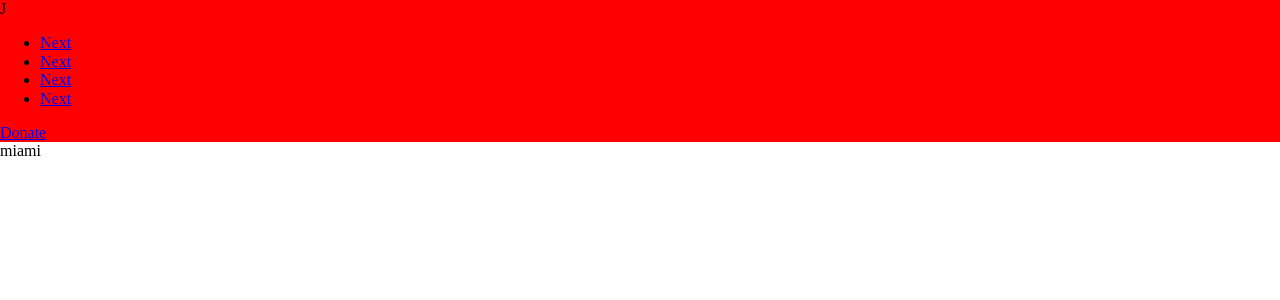
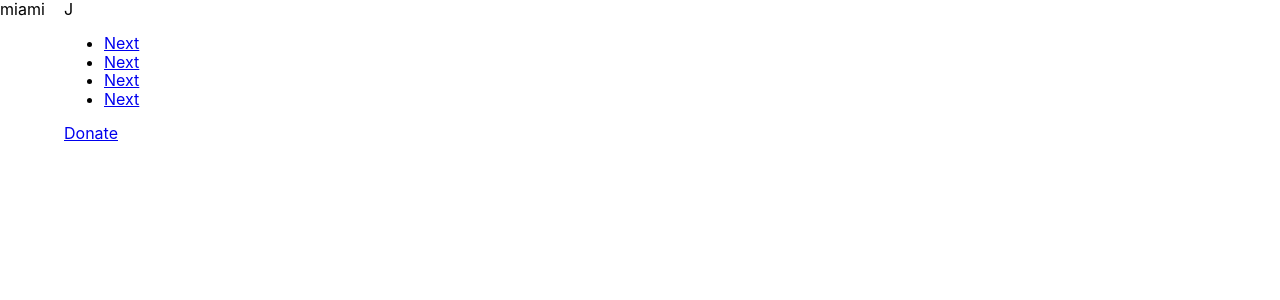
Before and after one commit to jbuyu/live-ngo, a Next.js app: page / in a window 1280 px wide. Shown: the top 300 px of the page. Built offline with nearby package versions, Linux system fonts and the light colour scheme.

Commit message:
sets up header component

```diff
--- a/package.json
+++ b/package.json
@@ -10,7 +10,6 @@
   "dependencies": {
     "next": "10.0.1",
     "node-sass": "^5.0.0",
-    "normalize-scss": "^7.0.1",
     "react": "17.0.1",
     "react-dom": "17.0.1",
     "react-icons": "^3.11.0",
--- a/styles/globals.scss
+++ b/styles/globals.scss
@@ -1,2 +1,3 @@
 @import "./normalize.scss";
 @import "./header.scss";
+@import "./variables.scss";
--- a/styles/header.scss
+++ b/styles/header.scss
@@ -1,3 +1,6 @@
 .header {
-  background-color: red;
+  position: absolute;
+  z-index: 10;
+  width: 100%;
+  height: 100px;
 }
--- /dev/null
+++ b/styles/variables.scss
@@ -0,0 +1,61 @@
+//media query
+$mobile: "480px";
+$tablet: "768px";
+$laptop: "960px";
+$desktop: "1152px";
+$widescreen: "1440px";
+
+// color
+$blue: #233567;
+$lBlue: #315b96;
+$pink: #fadcdc;
+$lPink: #ffe5e5;
+$green: #76d8aa;
+$redOrange: #d57868;
+$white: #ffffff;
+
+body {
+  font-family: "Poppins", -apple-system, BlinkMacSystemFont, "Segoe UI", Roboto,
+    Oxygen, Ubuntu, Cantarell, "Open Sans", "Helvetica Neue", sans-serif;
+  height: 2000px;
+}
+
+// Container
+.container {
+  width: 1345px;
+  min-width: 1345px;
+  margin: 0 auto;
+  @media (max-width: $widescreen) {
+    width: 1153px;
+    min-width: 1153px;
+  }
+  @media (max-width: $desktop) {
+    width: 961px;
+    min-width: 961px;
+  }
+  @media (max-width: $laptop) {
+    width: 767px;
+    min-width: 767px;
+  }
+  @media (max-width: $tablet) {
+    width: 481px;
+    min-width: 481px;
+  }
+  @media (max-width: $mobile) {
+    width: 320px;
+    min-width: 320px;
+  }
+  .row {
+    display: flex;
+    align-items: center;
+    padding: 0 16px;
+  }
+}
+.container-fluid {
+  padding: 0 48px;
+  .row {
+    display: flex;
+    align-items: center;
+    padding: 0 16px;
+  }
+}
```
Also changed, not shown: 1 other file (tests, documents, lock files or other folders).
